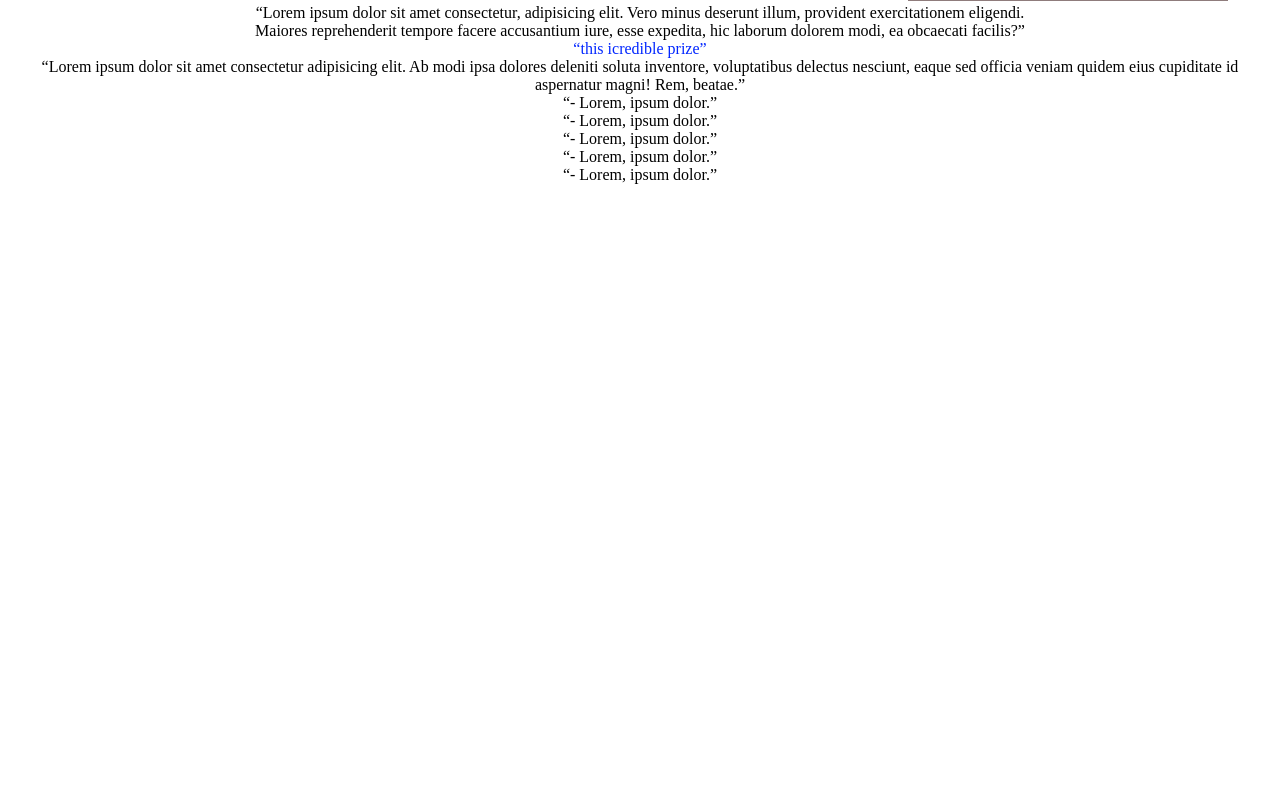
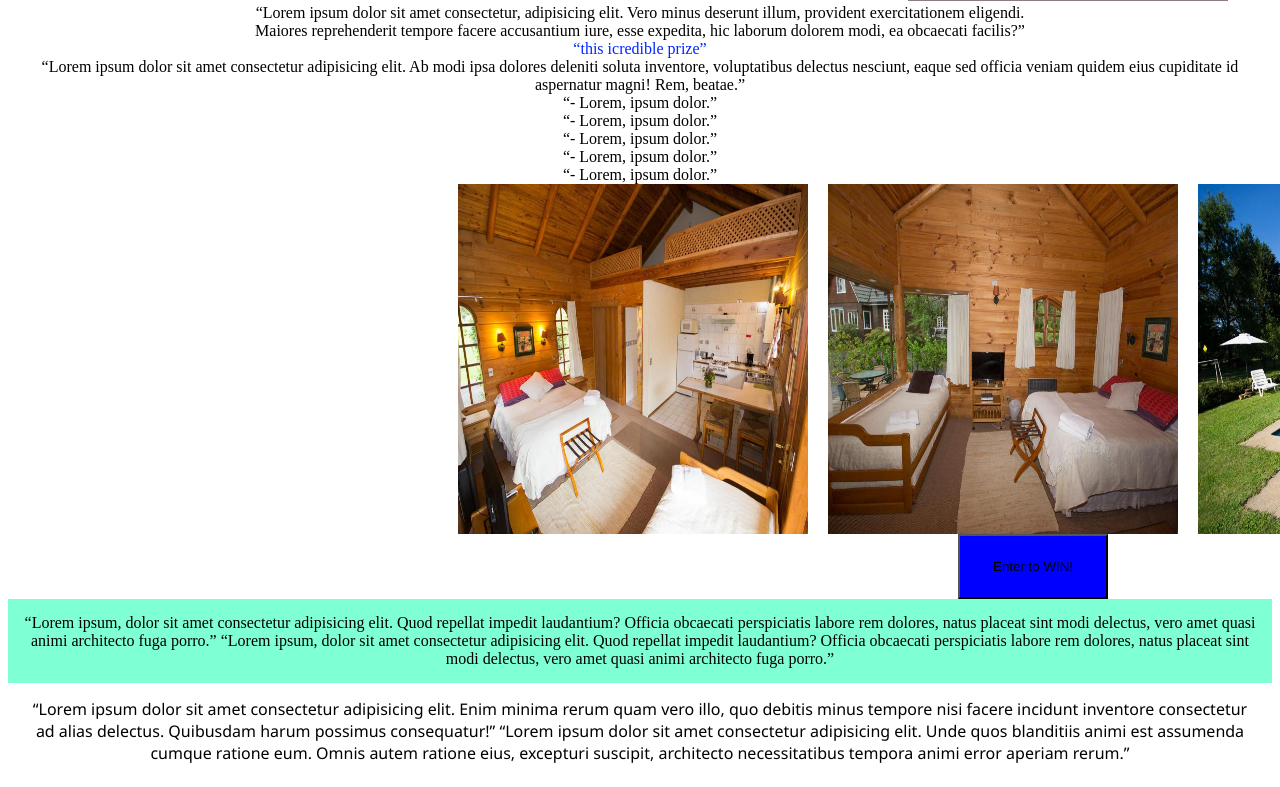
Before and after one commit to Chiuvakita/eva1FrontEnd, a plain HTML site: page index.html in a window 1280 px wide. Shown: the part 617-1404 px from the top of the page. Before the commit the page ends 998 px from the top, so only its background shows below. Drawn offline with Linux system fonts and the light colour scheme.

Commit message:
commit Final

```diff
--- a/acces/style.css/index.css
+++ b/acces/style.css/index.css
@@ -51,3 +51,41 @@ body{
 .q{
     text-align: center;
 }
+
+.trio{
+    display: flex;
+    gap: 20px;
+    margin-left: 450px;
+}
+
+#imgUno{
+    width: 350px;
+    height: 350px;
+}
+#imgDos{
+    width: 350px;
+    height: 350px;
+}
+#imgTres{
+    width: 350px;
+    height: 350px;
+}
+
+#botonAzul{
+    background-color: blue;
+    margin-left: 950px;
+    width: 150px;
+    height: 65px;
+}
+
+.text{
+    background-color: aquamarine;
+    padding: 15px;
+    text-align: center;
+}
+
+footer{
+    padding: 15px;
+    text-align: center;
+    font-family: 'Segoe UI', Tahoma, Geneva, Verdana, sans-serif;
+}
--- a/index.html
+++ b/index.html
@@ -44,6 +44,22 @@
 
 </div>
 
+<div class="trio">
+    <img src="acces/img/cama.jpg" alt="cama1" id="imgUno">
+    <img src="acces/img/cama2.jpg" alt="cama2"id="imgDos">
+    <img src="acces/img/pasto.jpg" alt="pasto"id="imgTres">
 
+
+</div>
+<button id="botonAzul">Enter to WIN!</button>
+<div class="text">
+<q>Lorem ipsum, dolor sit amet consectetur adipisicing elit. Quod repellat impedit laudantium? Officia obcaecati perspiciatis labore rem dolores, natus placeat sint modi delectus, vero amet quasi animi architecto fuga porro.</q>
+<q>Lorem ipsum, dolor sit amet consectetur adipisicing elit. Quod repellat impedit laudantium? Officia obcaecati perspiciatis labore rem dolores, natus placeat sint modi delectus, vero amet quasi animi architecto fuga porro.</q>
+</div>
 </body>
+
+<footer>
+    <q>Lorem ipsum dolor sit amet consectetur adipisicing elit. Enim minima rerum quam vero illo, quo debitis minus tempore nisi facere incidunt inventore consectetur ad alias delectus. Quibusdam harum possimus consequatur!</q>
+    <q>Lorem ipsum dolor sit amet consectetur adipisicing elit. Unde quos blanditiis animi est assumenda cumque ratione eum. Omnis autem ratione eius, excepturi suscipit, architecto necessitatibus tempora animi error aperiam rerum.</q>
+</footer>
 </html>
```
Also changed, not shown: acces/img/cama.jpg (added), acces/img/cama2.jpg (added), acces/img/pasto.jpg (added).
